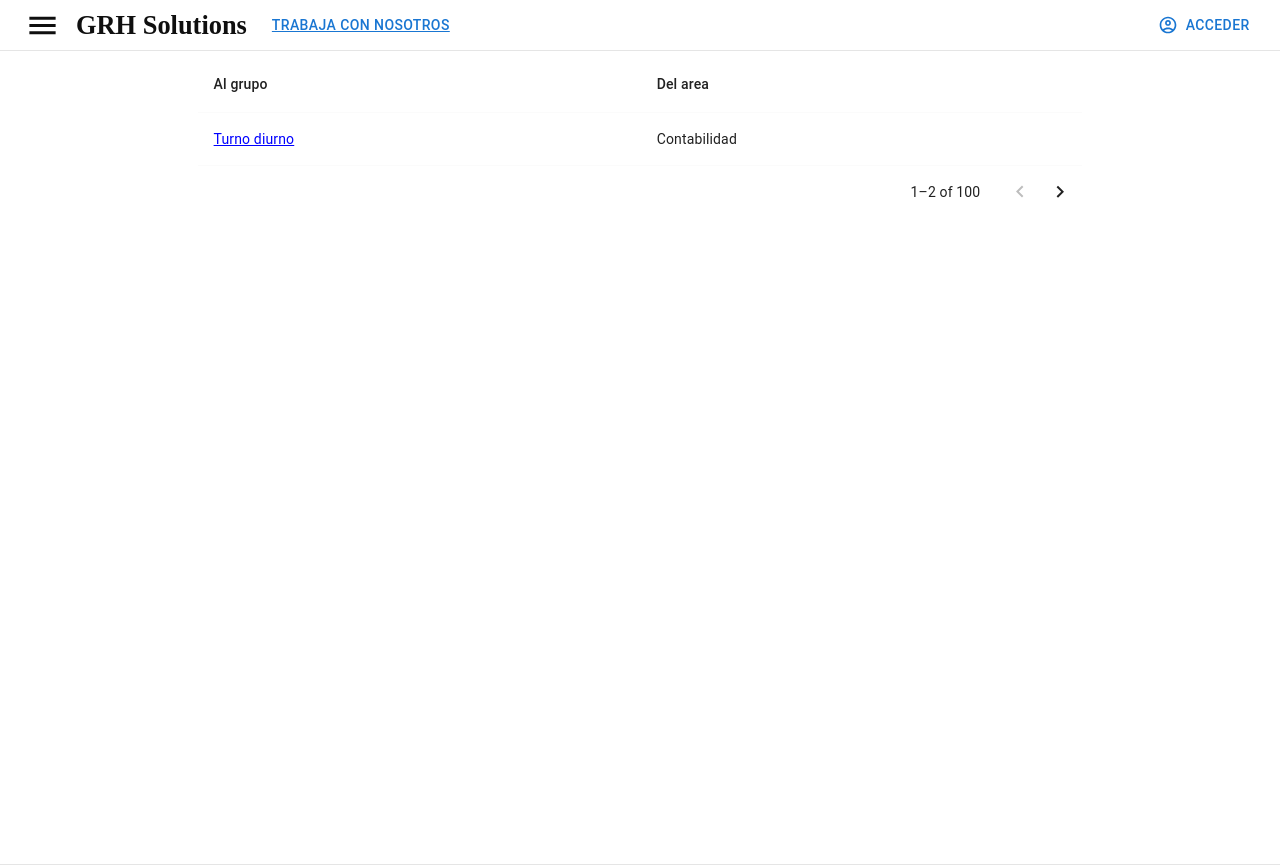
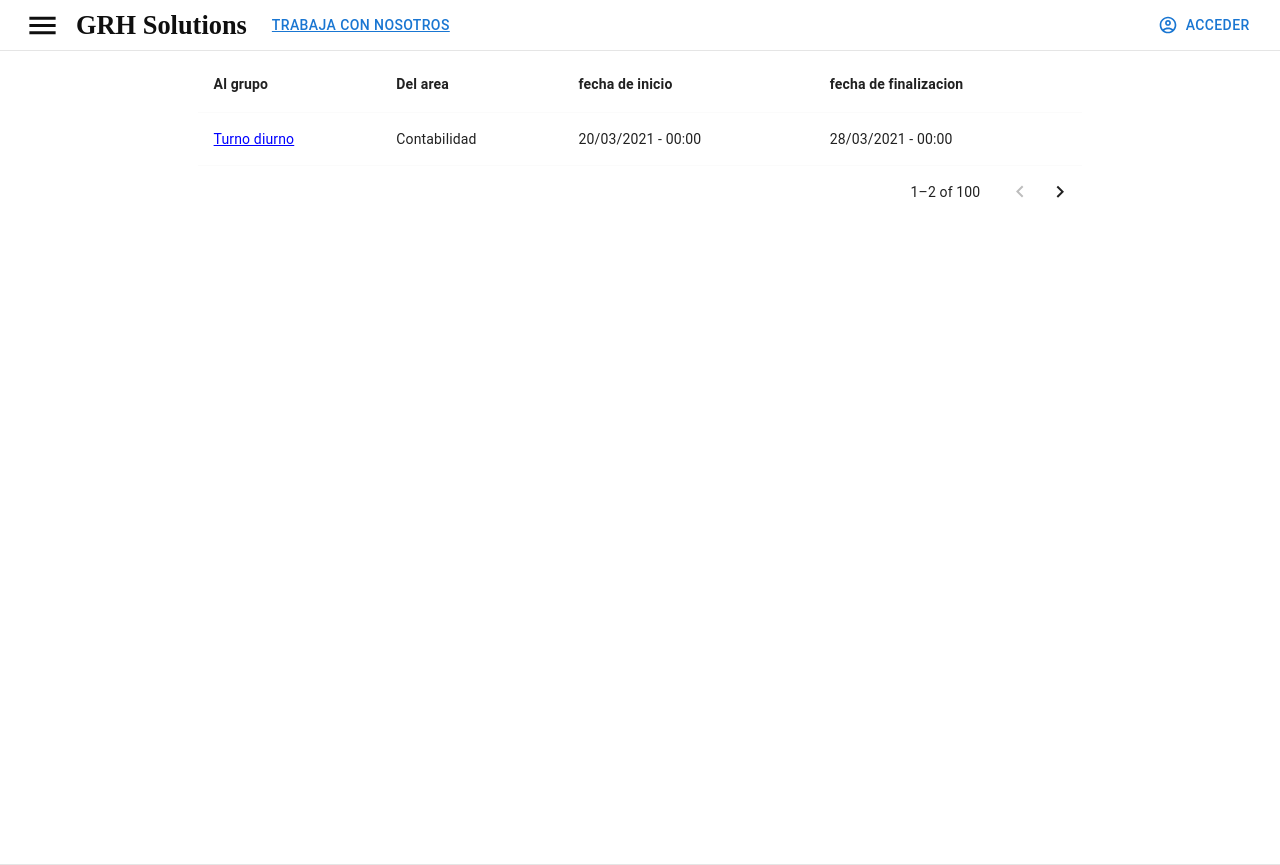
Before and after one commit to GRHsolutions/grh_solutions, a React (Vite) app in the folder Grh-Solutions/grh-solutions.client/: page /horarios in a window 1280 px wide. Built offline with nearby package versions, Linux system fonts and the light colour scheme.

Commit message:
horarios, componente generico de tabla terminado, uso en horarios

```diff
--- a/Grh-Solutions/grh-solutions.client/src/contexts/horarios.provider.tsx
+++ b/Grh-Solutions/grh-solutions.client/src/contexts/horarios.provider.tsx
@@ -1,9 +1,8 @@
 import React from "react";
 import { Errors } from "../domain/models/error/error.entities";
 import dayjs from "dayjs";
-import { Horarios, HorariosFilter } from "../domain/models/horarios/Horarios-entities";
+import { Horarios } from "../domain/models/horarios/Horarios-entities";
 import { PageParams, UseQueryParams } from "../hooks/queryParams";
-import { Pagination } from "../domain/models/pagination/pagination";
 import { GrhPagination } from "../generics/grh-generics/tableWrapper2";
 
 interface CurrentProps {
--- a/Grh-Solutions/grh-solutions.client/src/generics/grh-generics/tableWrapper2.tsx
+++ b/Grh-Solutions/grh-solutions.client/src/generics/grh-generics/tableWrapper2.tsx
@@ -1,10 +1,12 @@
 import React from "react";
-import { Table, TableBody, TableCell, TableContainer, TableHead, TableRow, TablePagination } from "@mui/material";
+import { Table, TableBody, TableCell, TableContainer, TableHead, TableRow, TablePagination, useTheme, Box } from "@mui/material";
+import formatearFecha from "../../utils/formatearFecha";
 
 export interface GrhItemColumn {
   key: string;
   label: string;
   onRowClick?: (row: any) => void;
+  type: "string" | "date"
 }
 
 export interface GrhPagination {
@@ -19,25 +21,55 @@ interface GrhGenericTableProps {
   data: any[];
   pagination: GrhPagination;
   onPageChange: (page: number) => void;
+  maxHeight?: string | number;
 }
 
 const GrhGenericTable2: React.FC<GrhGenericTableProps> = ({
     columns,
     data,
     pagination,
-    onPageChange
+    onPageChange,
+    maxHeight
 }) => {
-    const getNestedValue = (obj: any, path: string) => {
-        return path.split('.').reduce((acc, part) => acc && acc[part], obj);
-      };
+  const theme = useTheme();
+  const getNestedValue = (obj: any, path: string) => {
+      return path.split('.').reduce((acc, part) => acc && acc[part], obj);
+    };
   return (
-    <div>
-      <TableContainer>
+    <Box>
+      <TableContainer
+        sx={{
+          maxHeight: maxHeight,
+          width: '100%',
+          overflowY: 'auto',
+          "&::-webkit-scrollbar": {
+            width: "8px",
+          },
+          "&::-webkit-scrollbar-track": {
+            background: `${theme.palette.primary.light}`,
+            borderRadius: "4px",
+          },
+          "&::-webkit-scrollbar-thumb": {
+            background: "#888",
+            borderRadius: "4px",
+          },
+          "&::-webkit-scrollbar-thumb:hover": {
+            background: "#555"
+          },
+        }}
+      >
         <Table>
           <TableHead>
             <TableRow>
               {columns.map((col) => (
-                <TableCell key={col.key}>{col.label}</TableCell>
+                <TableCell
+                  sx={{
+                    fontWeight: 'bold'
+                  }}
+                  key={col.key}
+                >
+                  {col.label}
+                </TableCell>
               ))}
             </TableRow>
           </TableHead>
@@ -54,7 +86,7 @@ const GrhGenericTable2: React.FC<GrhGenericTableProps> = ({
                       {getNestedValue(row, col.key)}
                     </span>
                   ) : (
-                    getNestedValue(row, col.key)
+                    col.type == "date" ? formatearFecha(getNestedValue(row, col.key)) : getNestedValue(row, col.key)
                   )}
                 </TableCell>
                 ))}
@@ -73,7 +105,7 @@ const GrhGenericTable2: React.FC<GrhGenericTableProps> = ({
         onPageChange={(_, newPage) => onPageChange(newPage)}
         rowsPerPageOptions={[pagination.pageSize]}
       />
-    </div>
+    </Box>
   );
 };
 
--- a/Grh-Solutions/grh-solutions.client/src/generics/sidebar/renderedItems.tsx
+++ b/Grh-Solutions/grh-solutions.client/src/generics/sidebar/renderedItems.tsx
@@ -47,6 +47,14 @@ export const useRenderedItems = (): Returnable => {
       },
       {
         visible: isLoggedIn,
+        to: "/horarios?type=horarios",
+        disabled: false,
+        active: location.pathname === "/horarios?type=horarios",
+        label: "Horarios",
+        icon: <CalendarMonthIcon />
+      },
+      {
+        visible: isLoggedIn,
         to: '/solicitudes',
         disabled: false,
         active: location.pathname === "/solicitudes",
@@ -81,14 +89,7 @@ export const useRenderedItems = (): Returnable => {
       //   label: "Peticiones",
       //   icon: <MailIcon />,
       // },
-      {
-        visible: isLoggedIn,
-        to: "/horarios?type=horarios",
-        disabled: false,
-        active: location.pathname === "/horarios?type=horarios",
-        label: "Horarios",
-        icon: <CalendarMonthIcon />
-      },
+
       {
         visible: isLoggedIn,
         to: "/vacantes",
--- a/Grh-Solutions/grh-solutions.client/src/pages/TryColorsAndGenerics/TryColorsAndGenerics.tsx
+++ b/Grh-Solutions/grh-solutions.client/src/pages/TryColorsAndGenerics/TryColorsAndGenerics.tsx
@@ -8,7 +8,6 @@ import GenericDatePicker from '../../generics/grh-generics/inputDatePicker';
 import dayjs, { Dayjs } from 'dayjs';
 import MultipleSelect from '../../generics/grh-generics/multipleSelect';
 import GrhBasicMenu from '../../generics/grh-generics/menu';
-import GrhGenericTable from '../../generics/grh-generics/tableWrapper2';
 import GrhGenericTable2 from '../../generics/grh-generics/tableWrapper2';
 
 interface TableDemo {
@@ -22,7 +21,9 @@ interface TableDemo {
 }
 
 interface Cualqueira {
-  name: string
+  name: string,
+  fecha: Dayjs;
+
 }
 
 function createData(
@@ -31,7 +32,8 @@ function createData(
   fat: number,
   carbs: number,
   protein: number,
-  cualquiera: string
+  cualquiera: string,
+  fecha: Dayjs
 ): TableDemo{
   return {
     name: name,
@@ -40,7 +42,8 @@ function createData(
     carbs:carbs,
     protein,
     cualquiera: {
-      name: cualquiera
+      name: cualquiera,
+      fecha: fecha
     }
   };
 }
@@ -72,11 +75,16 @@ const TryColorsAndGenerics = () => {
   const [mult, setMult] = React.useState<number[]>([]);
 
   const rows : TableDemo[] = [
-    createData('Frozen yoghurt', 159, 6.0, 24, 4.0, "sigma"),
-    createData('Ice cream sandwich', 237, 9.0, 37, 4.3, "sigma"),
-    createData('Eclair', 262, 16.0, 24, 6.0, "sigma"),
-    createData('Cupcake', 305, 3.7, 67, 4.3, "sigma"),
-    createData('Gingerbread', 356, 16.0, 49, 3.9, "sigma"),
+    createData('Frozen yoghurt', 159, 6.0, 24, 4.0, "sigma", dayjs()),
+    createData('Ice cream sandwich', 237, 9.0, 37, 4.3, "sigma", dayjs()),
+    createData('Eclair', 262, 16.0, 24, 6.0, "sigma", dayjs()),
+    createData('Cupcake', 305, 3.7, 67, 4.3, "sigma", dayjs()),
+    createData('Gingerbread', 356, 16.0, 49, 3.9, "sigma", dayjs()),
+    createData('Gingerbread', 356, 16.0, 49, 3.9, "sigma", dayjs()),
+    createData('Gingerbread', 356, 16.0, 49, 3.9, "sigma", dayjs()),
+    createData('Gingerbread', 356, 16.0, 49, 3.9, "sigma", dayjs()),
+    createData('Gingerbread', 356, 16.0, 49, 3.9, "sigma", dayjs()),
+    createData('Gingerbread', 356, 16.0, 49, 3.9, "sigma", dayjs()),
   ];
 
   const handleFileSelect = (files: File[]) => {
@@ -328,29 +336,40 @@ const TryColorsAndGenerics = () => {
             }}
           />
           <GrhGenericTable2
+            maxHeight={"20rem"}
             columns={[{
               key: "name",
               label: "Alimento",
               onRowClick: (value)=>{
                 console.log(value)
-              }
+              },
+              type: "string"
             },{
               key: "calories",
               label: "Calorias",
-              onRowClick: undefined
+              onRowClick: undefined,
+              type: "string"
             },
             {
               key: "fat",
               label: "Fatura?",
-              onRowClick: undefined
+              onRowClick: undefined,
+              type: "string"
             },{
               key: "carbs",
               label: "Carbohidratos",
-              onRowClick: undefined
+              onRowClick: undefined,
+              type: "string"
             },{
               key: "cualquiera.name",
               label: "Cualquiera",
-              onRowClick: undefined
+              onRowClick: undefined,
+              type: "string"
+            },{
+              key: "cualquiera.fecha",
+              label: "Fecha",
+              onRowClick: undefined,
+              type: "date"
             }
           ]}
             data={rows}
--- a/Grh-Solutions/grh-solutions.client/src/pages/comunicados/components/view/viewMail.tsx
+++ b/Grh-Solutions/grh-solutions.client/src/pages/comunicados/components/view/viewMail.tsx
@@ -9,7 +9,7 @@ import CloseIcon from '@mui/icons-material/Close';
 interface ViewMailProps {}
 
 export const ViewMail = ({}: ViewMailProps) => {
-  const { current, setCurrent, newComment } = useNews();
+  const { current, setCurrent /*, newComment */ } = useNews();
   const theme = useTheme();
   const newCommentRef = React.useRef<HTMLInputElement | null>(null);
 
@@ -33,14 +33,14 @@ export const ViewMail = ({}: ViewMailProps) => {
     };
   }, []);
 
-  const Description = ({ description }: { description: string | undefined }) => {
-    const maxLength = 230;
-    const truncatedDescription =
-      description && description.length > maxLength
-        ? description.substring(0, maxLength) + "…ver más"
-        : description;
-    return <>{truncatedDescription}</>;
-  };
+  // const Description = ({ description }: { description: string | undefined }) => {
+  //   const maxLength = 230;
+  //   const truncatedDescription =
+  //     description && description.length > maxLength
+  //       ? description.substring(0, maxLength) + "…ver más"
+  //       : description;
+  //   return <>{truncatedDescription}</>;
+  // };
 
   return (
     <Backdrop
--- a/Grh-Solutions/grh-solutions.client/src/pages/horarios/components/list/list.tsx
+++ b/Grh-Solutions/grh-solutions.client/src/pages/horarios/components/list/list.tsx
@@ -20,14 +20,25 @@ export const ListHorario = () => {
           label: "Al grupo",
           onRowClick: (obj: any)=>{
             console.log(obj)
-          }
+          },
+          type: 'string'
         },{
           key: 'creadoPor.area.nombre',
           label: "Del area",
+          type: 'string'
+        },{
+          key: 'fechaInicio',
+          label: "fecha de inicio",
+          type: 'date'
+        },{
+          key: 'fechaFin',
+          label: "fecha de finalizacion",
+          type: 'date'
         }]}
         data={horarios}
         pagination={pagination}
         onPageChange={ChangeCurrentPage}
+        maxHeight={'40rem'}
       />
     </Box>
   );
```
Lines whose indentation alone changed are shown as unchanged.
